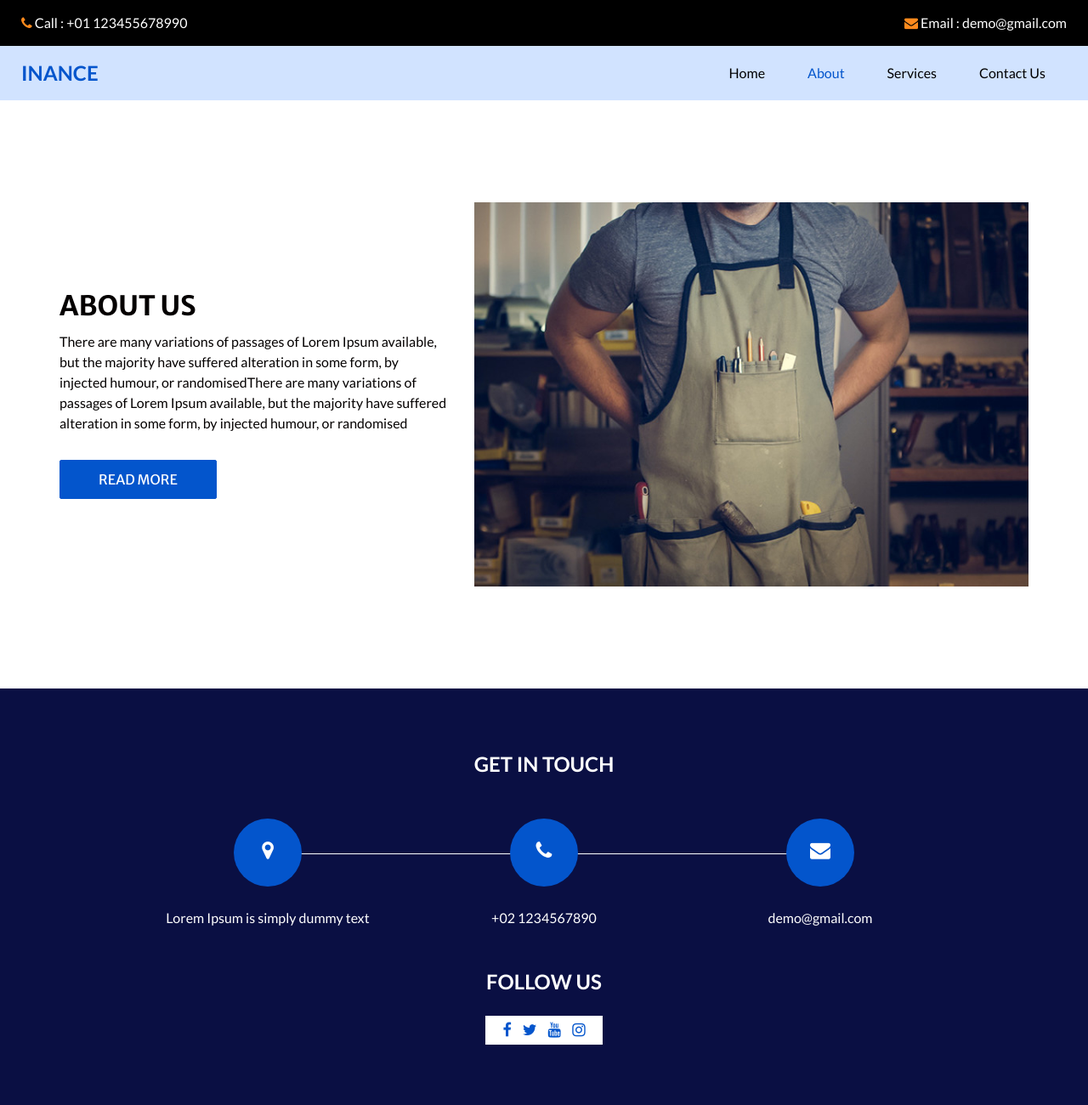
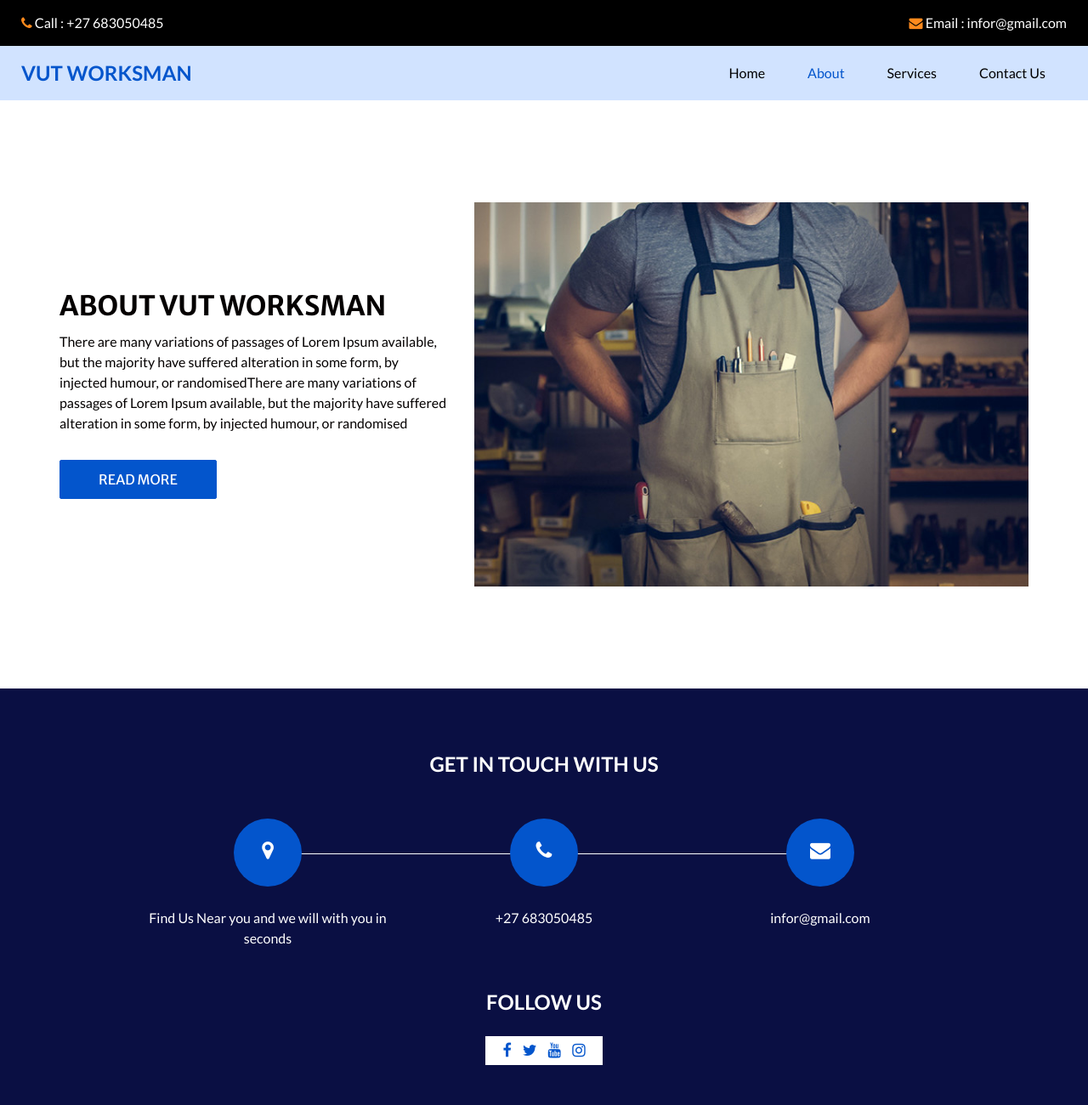
Before and after one commit to Advance-Software-Design/Worksman, a plain HTML site: page inance-html/about.html in a window 1280 px wide. Shown: the top 1300 px of the page at 85% size. Drawn offline with nearby package versions, Linux system fonts and the light colour scheme; some packages are replaced by stand-ins of ours.

Commit message:
Changed the phone number, Title, text and email address

```diff
--- a/inance-html/about.html
+++ b/inance-html/about.html
@@ -12,7 +12,7 @@
   <meta name="description" content="" />
   <meta name="author" content="" />
 
-  <title>Inance</title>
+  <title>VUT Worksman</title>
 
   <!-- slider stylesheet -->
   <link rel="stylesheet" type="text/css" href="https://cdnjs.cloudflare.com/ajax/libs/OwlCarousel2/2.3.4/assets/owl.carousel.min.css" />
@@ -38,13 +38,13 @@
             <a href="">
               <i class="fa fa-phone" aria-hidden="true"></i>
               <span>
-                Call : +01 123455678990
+                Call : +27 683050485
               </span>
             </a>
             <a href="">
               <i class="fa fa-envelope" aria-hidden="true"></i>
               <span>
-                Email : demo@gmail.com
+                Email : infor@gmail.com
               </span>
             </a>
           </div>
@@ -55,7 +55,7 @@
           <nav class="navbar navbar-expand-lg custom_nav-container ">
             <a class="navbar-brand" href="index.html">
               <span>
-                Inance
+                VUT Worksman
               </span>
             </a>
 
@@ -94,7 +94,7 @@
         <div class="col-lg-5 col-md-6">
           <div class="detail-box">
             <h2>
-              About us
+              About VUT Worksman
             </h2>
             <p>
               There are many variations of passages of Lorem Ipsum available, but the majority have suffered alteration in some form, by injected humour, or randomisedThere are many variations of passages of Lorem Ipsum available, but the majority have suffered alteration in some form, by injected humour, or randomised
@@ -119,7 +119,7 @@
   <section class="info_section ">
     <div class="container">
       <h4>
-        Get In Touch
+        Get In Touch With Us
       </h4>
       <div class="row">
         <div class="col-lg-10 mx-auto">
@@ -132,7 +132,7 @@
                       <i class="fa fa-map-marker" aria-hidden="true"></i>
                     </div>
                     <p>
-                      Lorem Ipsum is simply dummy text
+                      Find Us Near you and we will with you in seconds
                     </p>
                   </div>
                 </a>
@@ -144,7 +144,7 @@
                       <i class="fa fa-phone" aria-hidden="true"></i>
                     </div>
                     <p>
-                      +02 1234567890
+                      +27 683050485
                     </p>
                   </div>
                 </a>
@@ -156,7 +156,7 @@
                       <i class="fa fa-envelope" aria-hidden="true"></i>
                     </div>
                     <p>
-                      demo@gmail.com
+                      infor@gmail.com
                     </p>
                   </div>
                 </a>
```
